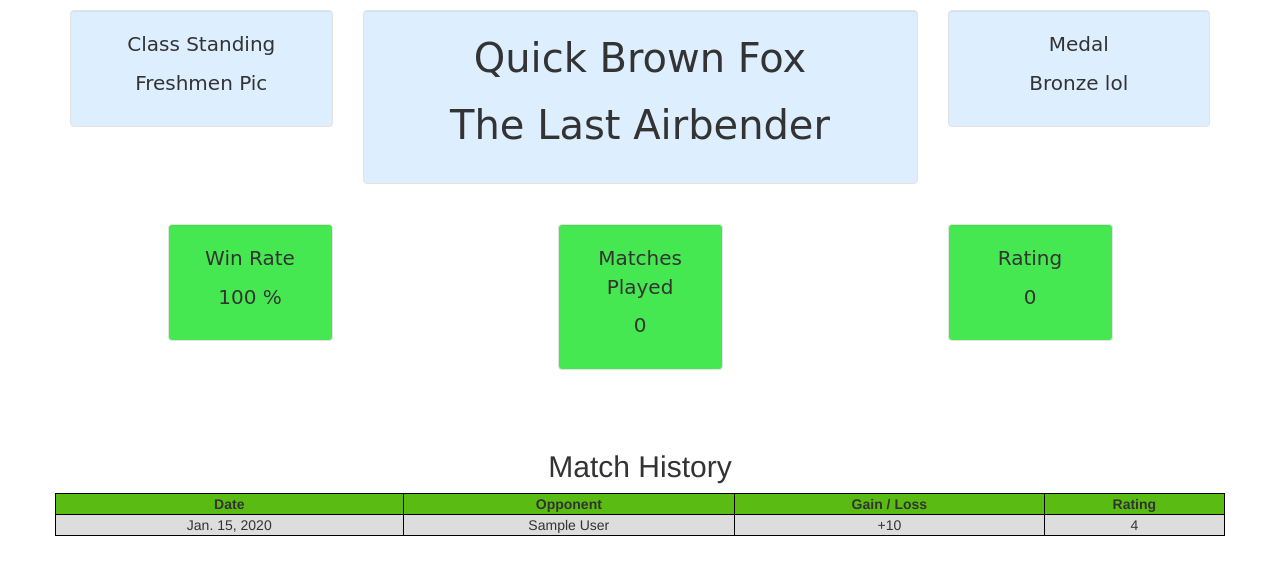
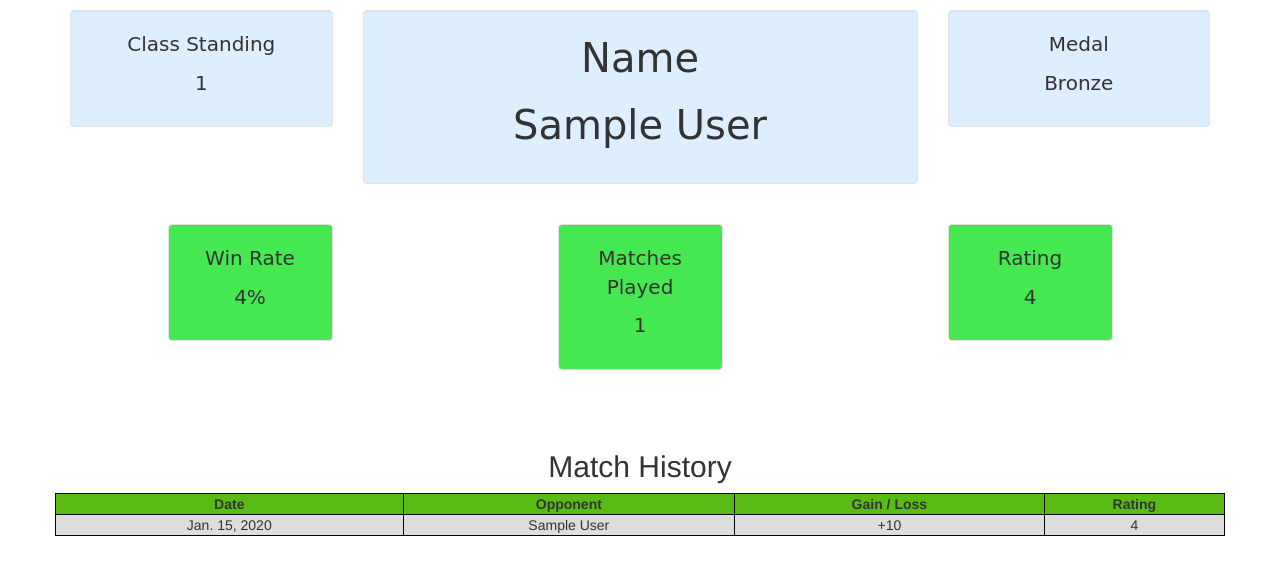
Before and after one commit to Binghamton-University-Table-Tennis/website, a Django app: a page that uses src/templates/stats.html in a window 1280 px wide. Shown: the part 40-615 px from the top of the page. Run offline with Django 3.2, Linux system fonts and the light colour scheme; tables that the repository leaves empty hold one stand-in row (values such as "Sample post"); some libraries are stand-ins or nearby versions.

Commit message:
Updated stats page to use values from db

```diff
--- a/src/templates/stats.html
+++ b/src/templates/stats.html
@@ -44,19 +44,19 @@
       <div class="col-xs-3">
         <div class="well info-bubble">
           <p class="text-center">Class Standing</p>
-          <p class="text-center">Freshmen Pic</p>
+          <p class="text-center">{{ player.Standing }}</p>
         </div>
       </div>
       <div class="col-xs-6">
         <div class="well info-bubble">
-          <p class="text-center nametag">Quick Brown Fox</p>
-          <p class="text-center nametag">The Last Airbender</p>
+          <p class="text-center nametag">Name</p>
+          <p class="text-center nametag">{{ player.First_Name.strip }} {{player.Last_Name.strip }}</p>
         </div>
       </div>
           <div class="col-xs-3">
         <div class="well info-bubble">
           <p class="text-center">Medal</p>
-          <p class="text-center">Bronze lol</p>
+          <p class="text-center">{{ medal }}</p>
         </div>
       </div>
     </div>
@@ -66,21 +66,21 @@
       <div class="col-xs-2">
         <div class="well middleTile">
           <p class="text-center">Win Rate</p>
-          <p class="text-center">100 %</p>
+          <p class="text-center">{{ player.Win_Rate }}%</p>
         </div>
       </div>
       <div class="col-xs-2"></div>
       <div class="col-xs-2">
         <div class="well middleTile">
           <p class="text-center">Matches Played</p>
-          <p class="text-center">0</p>
+          <p class="text-center">{{ player.Matches_Played }}</p>
         </div>
       </div>
       <div class="col-xs-2"></div>
           <div class="col-xs-2">
         <div class="well middleTile">
           <p class="text-center">Rating</p>
-          <p class="text-center">0</p>
+          <p class="text-center">{{ player.Rating }}</p>
         </div>
       </div>
     </div>
--- a/src/views.py
+++ b/src/views.py
@@ -23,7 +23,7 @@ def checkForUpdates():
 
             winnerMatchesPlayed = w.Matches_Played + 1
             loserMatchesPlayed = l.Matches_Played + 1
-            winnerMatchesWon = w.Matches_Won
+            winnerMatchesWon = w.Matches_Won + 1
             loserMatchesWon = l.Matches_Won
 
             w.Rating = winPts[0]
@@ -35,8 +35,9 @@ def checkForUpdates():
             w.Matches_Won += 1
             l.Matches_Lost += 1
 
-            w.Win_Rate = winnerMatchesWon / winnerMatchesPlayed
-            l.Win_Rate = loserMatchesWon / loserMatchesPlayed
+            # Calculate win rate - need to use floats to force floating point arithmetic
+            w.Win_Rate = int((float(winnerMatchesWon) / winnerMatchesPlayed)*100)
+            l.Win_Rate = int((float(loserMatchesWon) / loserMatchesPlayed)*100)
 
             w.save()
             l.save()
@@ -84,4 +85,25 @@ def stats(request, player):
     matches = matchesWon | matchesLost
     matches.order_by('-Day')
 
-    return render(request, 'stats.html', {'player': player[0], 'matches': matches})
+    medal = getMedal(player[0].Rating)
+
+    return render(request, 'stats.html', {'player': player[0], 'matches': matches, 'medal': medal})
+
+def getMedal(rating):
+    medal = ""
+    if rating <= 1050:
+        medal = "Bronze"
+    elif rating <= 1100:
+        medal = "Silver"
+    elif rating <= 1150:
+        medal = "Gold"
+    elif rating <= 1200:
+        medal = "Platinum"
+    elif rating <= 1250:
+        medal = "Diamond"
+    elif rating <= 1300:
+        medal = "Crystal"
+    else:
+        medal = "Ruby"
+
+    return medal
```
